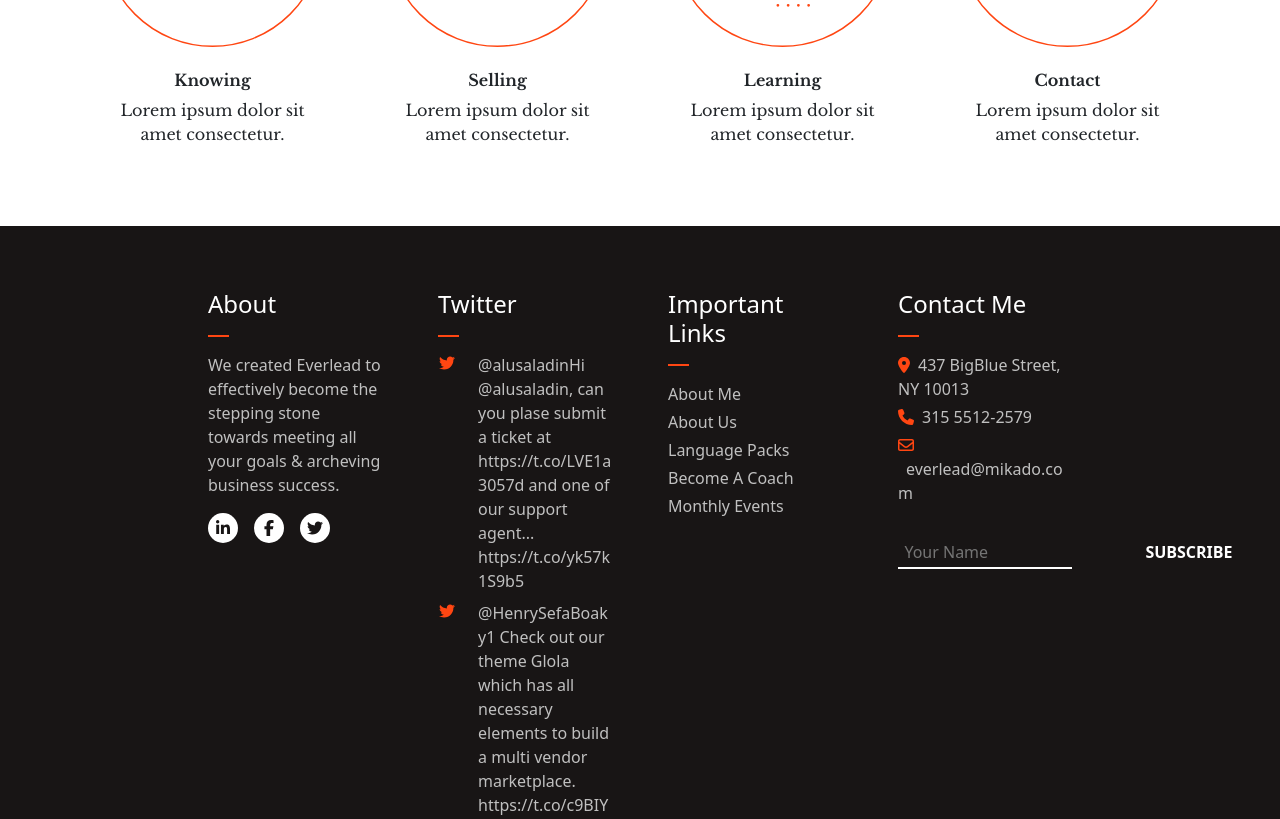
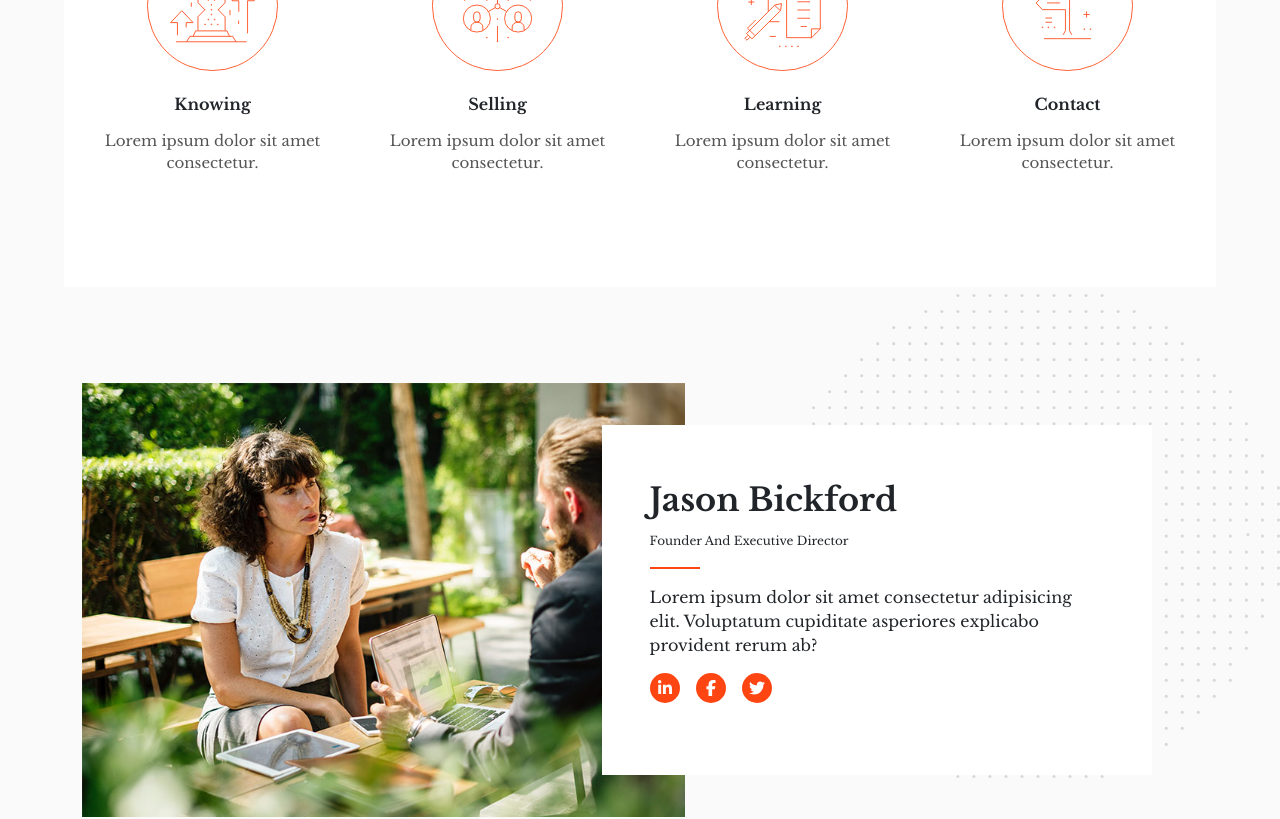
Before and after one commit to MarcoZellini/proj-html-vuejs, a Vue app: page / in a window 1280 px wide. Shown: the part 1140-1959 px from the top of the page. Built offline with nearby package versions, Linux system fonts and the light colour scheme.

Commit message:
Add Founder Section

```diff
--- a/src/assets/scss/app.scss
+++ b/src/assets/scss/app.scss
@@ -1,22 +1,12 @@
 @use '/node_modules/bootstrap/scss/bootstrap.scss';
-@use './partials/variables' as *;
+@use './partials/utilities.scss' as *;
+@use './partials/variables.scss' as *;
 @import url('https://fonts.googleapis.com/css2?family=DM+Sans:wght@100;200;300;400;500;600;700;800;900;1000&family=Encode+Sans:wght@600&family=Roboto:wght@400;500;700&display=swap');
 @import url('https://fonts.googleapis.com/css2?family=Libre+Baskerville:wght@400;700&display=swap');
 
-.container_70 {
-  margin: 0 auto;
-  width: 70%;
-}
 
-.container_90 {
-  margin: 0 auto;
-  width: 90%;
-}
-
-.card {
-  background-color: transparent;
-  border: none;
-  border-radius: 0;
+body {
+  background-color: $el_bg_light;
 }
 
 #app_header {
@@ -189,16 +179,13 @@
   #specialties {
     text-align: center;
 
-
-
     .container_90 {
 
       margin-top: -4rem;
-      padding: 4rem 0;
+      padding: 6rem 0;
       background-color: $el_bg_white;
       position: relative;
       z-index: 10;
-    }
 
       h1 {
         font-weight: bold;
@@ -209,17 +196,103 @@
         }
       }
 
+      .divider {
+        margin: auto;
+      }
+
+      .row {
+        padding-top: 5rem;
+
         .col-3 {
-      padding: 0 2rem;
 
           .card {
+
+            img {
+              width: 50%;
+              margin: auto;
+            }
+
             h6 {
               font-weight: bold;
               margin-top: 1.5rem;
               text-transform: capitalize;
             }
+
+            p {
+              margin-top: .5rem;
+              font-size: 15px;
+              color: $el_text_grey_darker;
             }
           }
+        }
+      }
+
+
+    }
+
+
+  }
+
+  #founder {
+    background-image: url('../svg/svg-4.svg');
+    background-size: 500px;
+    background-repeat: no-repeat;
+    background-position: 100% 5%;
+    padding: 6rem 0;
+
+    .container {
+
+      .row {
+        align-items: center;
+
+        img {
+          width: 55%;
+        }
+
+        .founder_info {
+          padding: 3.5rem 3rem;
+          background-color: $el_bg_white;
+          position: absolute;
+          right: 10%;
+          z-index: 10;
+          width: 43%;
+
+          .name,
+          .role {
+            text-transform: capitalize;
+          }
+
+          .name {
+            font-weight: bold;
+          }
+
+          .role {
+            font-size: 12px;
+          }
+
+          .social {
+            list-style: none;
+            display: flex;
+            align-items: center;
+            gap: 1rem;
+            padding-left: 0;
+
+            a {
+              display: flex;
+              justify-content: center;
+              align-items: center;
+              color: $el_text_white;
+              background-color: $el_bg_primary;
+              width: 30px;
+              aspect-ratio: 1/1;
+              border-radius: 50%;
+            }
+          }
+        }
+      }
+    }
+
+
   }
 }
 
--- /dev/null
+++ b/src/assets/scss/partials/_utilities.scss
@@ -0,0 +1,23 @@
+@use './variables.scss' as *;
+
+.container_70 {
+    margin: 0 auto;
+    width: 70%;
+}
+
+.container_90 {
+    margin: 0 auto;
+    width: 90%;
+}
+
+.card {
+    background-color: transparent;
+    border: none;
+    border-radius: 0;
+}
+
+.divider {
+    border-bottom: 2px solid $el_text_primary;
+    width: 50px;
+    margin: 1rem 0;
+}
--- a/src/components/AppMain.vue
+++ b/src/components/AppMain.vue
@@ -81,6 +81,7 @@ export default {
             </div>
 
         </section>
+        <!-- /#hero -->
         <section id="specialties">
             <div class="container_90">
                 <div class="container">
@@ -126,5 +127,41 @@ export default {
                 </div>
             </div>
         </section>
+        <!-- /#specialties -->
+        <section id="founder">
+            <div class="container">
+                <div class="row">
+
+
+                    <img class="img-fluid" src="../assets/img/h1-img-01.jpg" alt="">
+                    <div class="founder_info">
+                        <h2 class="name">jason bickford</h2>
+                        <small class="role">Founder and Executive Director</small>
+                        <div class="divider"></div>
+                        <p>Lorem ipsum dolor sit amet consectetur adipisicing elit. Voluptatum cupiditate asperiores
+                            explicabo provident rerum ab?</p>
+                        <div class="social">
+                            <ul class="social">
+                                <li>
+                                    <a href="#">
+                                        <font-awesome-icon :icon="['fab', 'linkedin-in']" />
+                                    </a>
+                                </li>
+                                <li>
+                                    <a href="#">
+                                        <font-awesome-icon :icon="['fab', 'facebook-f']" />
+                                    </a>
+                                </li>
+                                <li>
+                                    <a href="#">
+                                        <font-awesome-icon :icon="['fab', 'twitter']" />
+                                    </a>
+                                </li>
+                            </ul>
+                        </div>
+                    </div>
+                </div>
+            </div>
+        </section>
     </main>
 </template>
```
Lines whose indentation alone changed are shown as unchanged.
